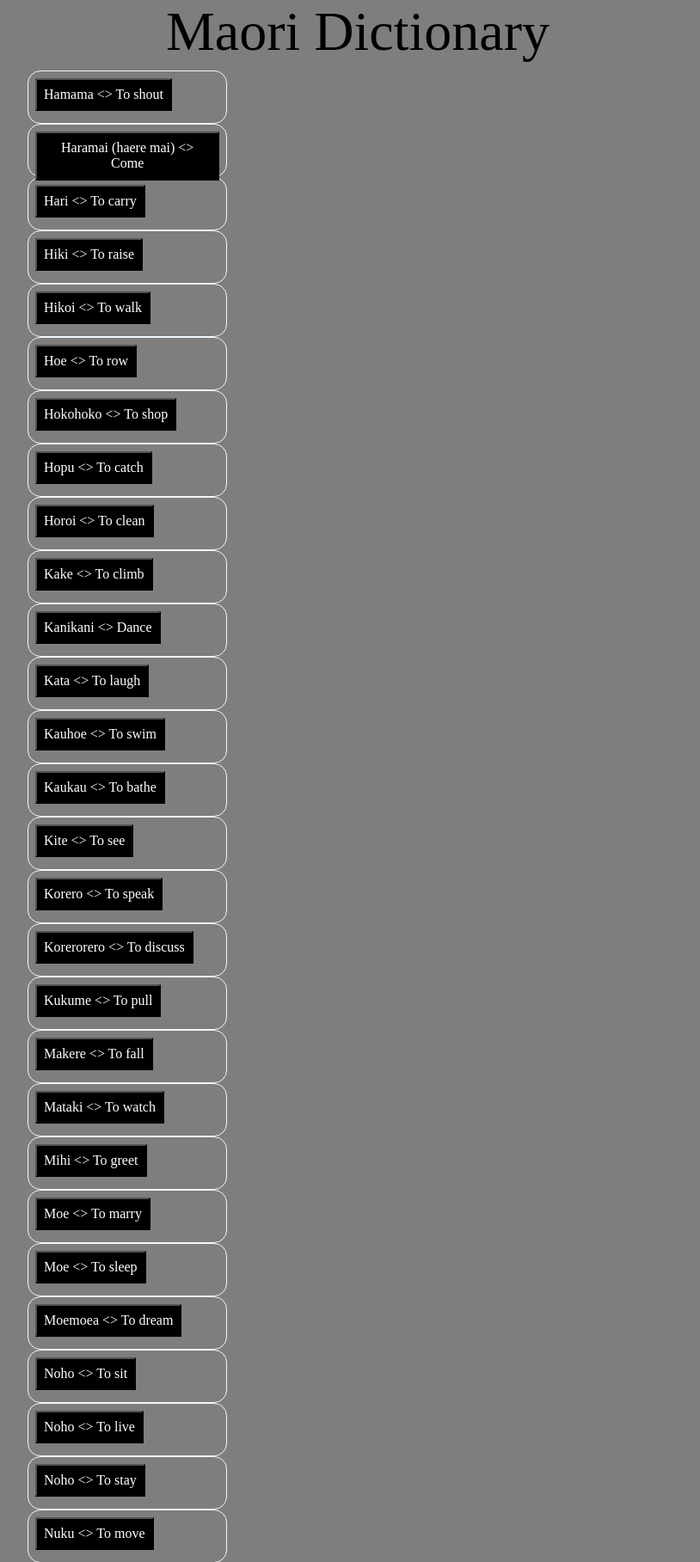
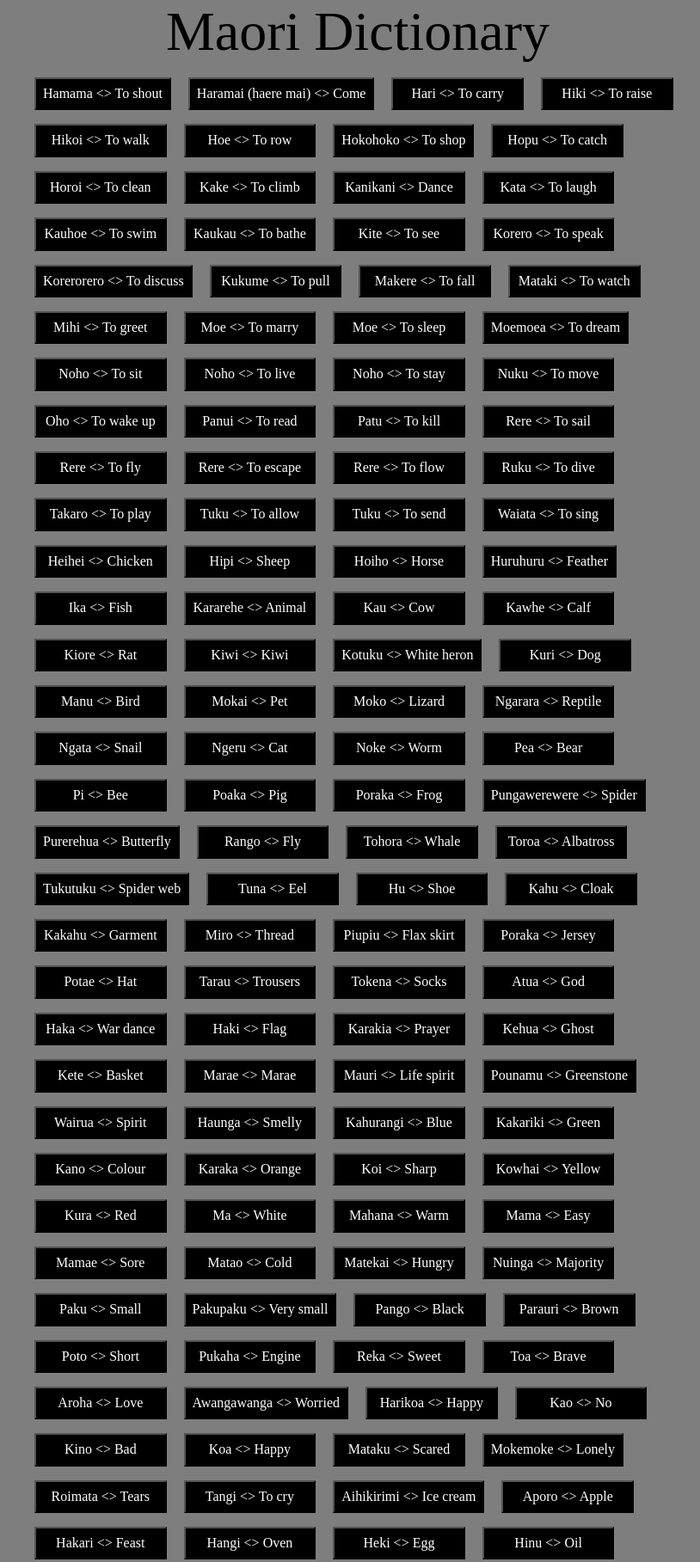
Before and after one commit to MatthewPotter20157/Moa, a Flask app: page /dictionary in a window 1280 px wide. Shown: the part 148-1965 px from the top of the page at 86% size, without its empty margins (288-1102 px from the left). Run offline with Flask 3, Linux system fonts and the light colour scheme; data comes from the database, SQL or seed files in the repository; both versions use the stored data as it was after the commit.

```diff
--- a/static/style.css
+++ b/static/style.css
@@ -188,16 +188,3 @@ a:hover {
 table {
     border-collapse: collapse;
 }
-
-.buttons {
-    border: 1px solid;
-    padding: 0px;
-    border-radius: 15px;
-    max-width: 30%;
-    border-color: aliceblue;
-    height: 60px;
-}
-
-.delete_btn {
-    max-width: 10px;
-}
--- a/templates/menu.html
+++ b/templates/menu.html
@@ -2,7 +2,6 @@
 
 {% block main %}
     {% for word in words %}
-        <div class="buttons">
         {% if teacher and logged_in %}
             <button class="delete_btn" word_Id="{{ word[0] }}">Delete</button>
             <form id="delete_{{ word[0] }}" action="/dictionary" method="post" style="display: none;">
@@ -11,7 +10,6 @@
         {% else %}
         {% endif %}
         <button class="word" data-maori="{{ word[1] }}" data-english="{{ word[2] }}" data-category="{{ word[3] }}" data-definition="{{ word[4] }}" data-year="{{ word[5] }}" data-user="{{ word[6] }}" data-image="{{ word[7] }}" data-date="{{ word[8] }}">{{ word[1] }} <> {{ word[2] }}</button>
-        </div>
     {% endfor %}
 
     <!-- Thanks to Harshal for showing me a better way of displaying the data -->
```
Also changed, not shown: identifier.sqlite.
